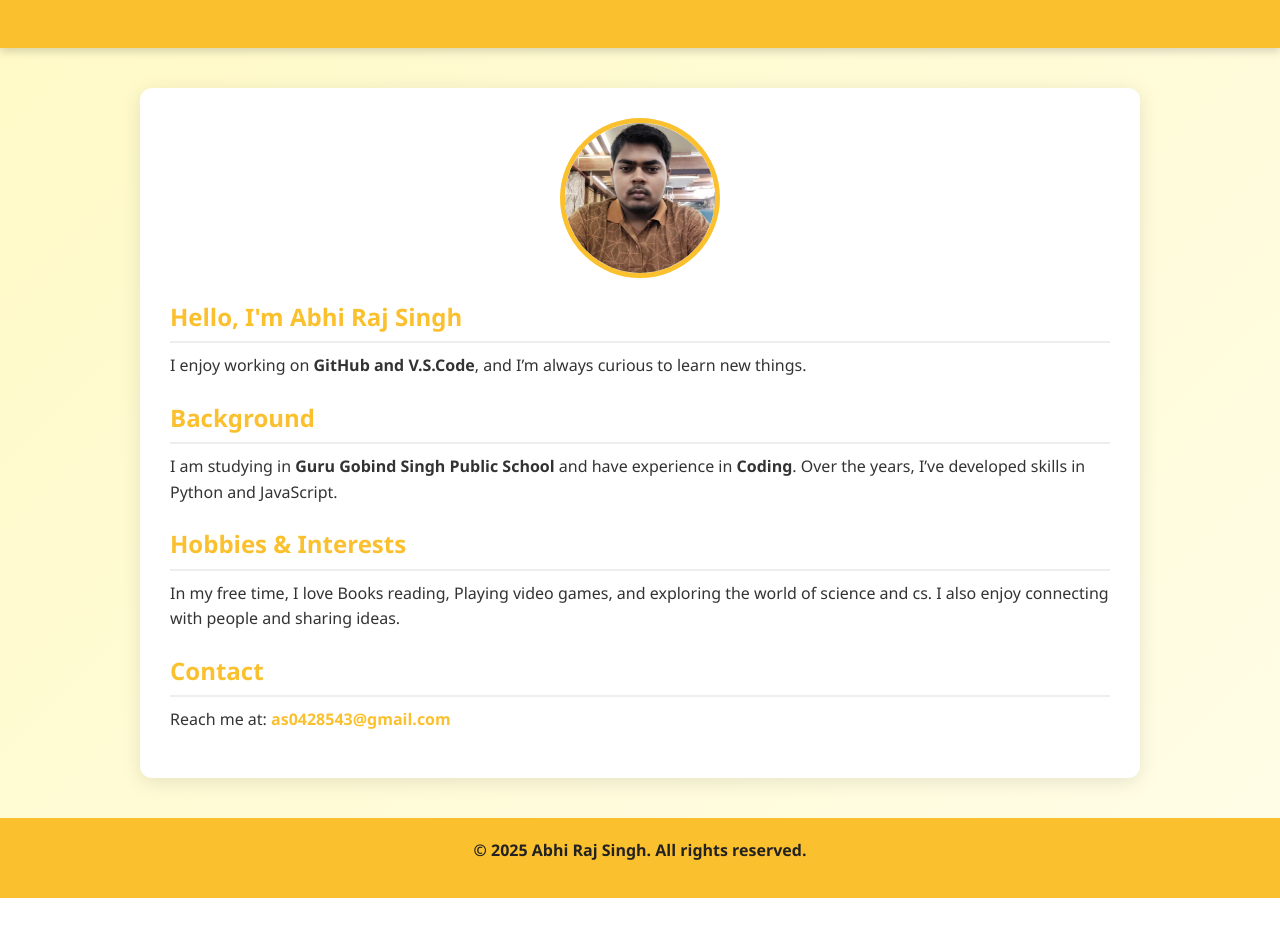
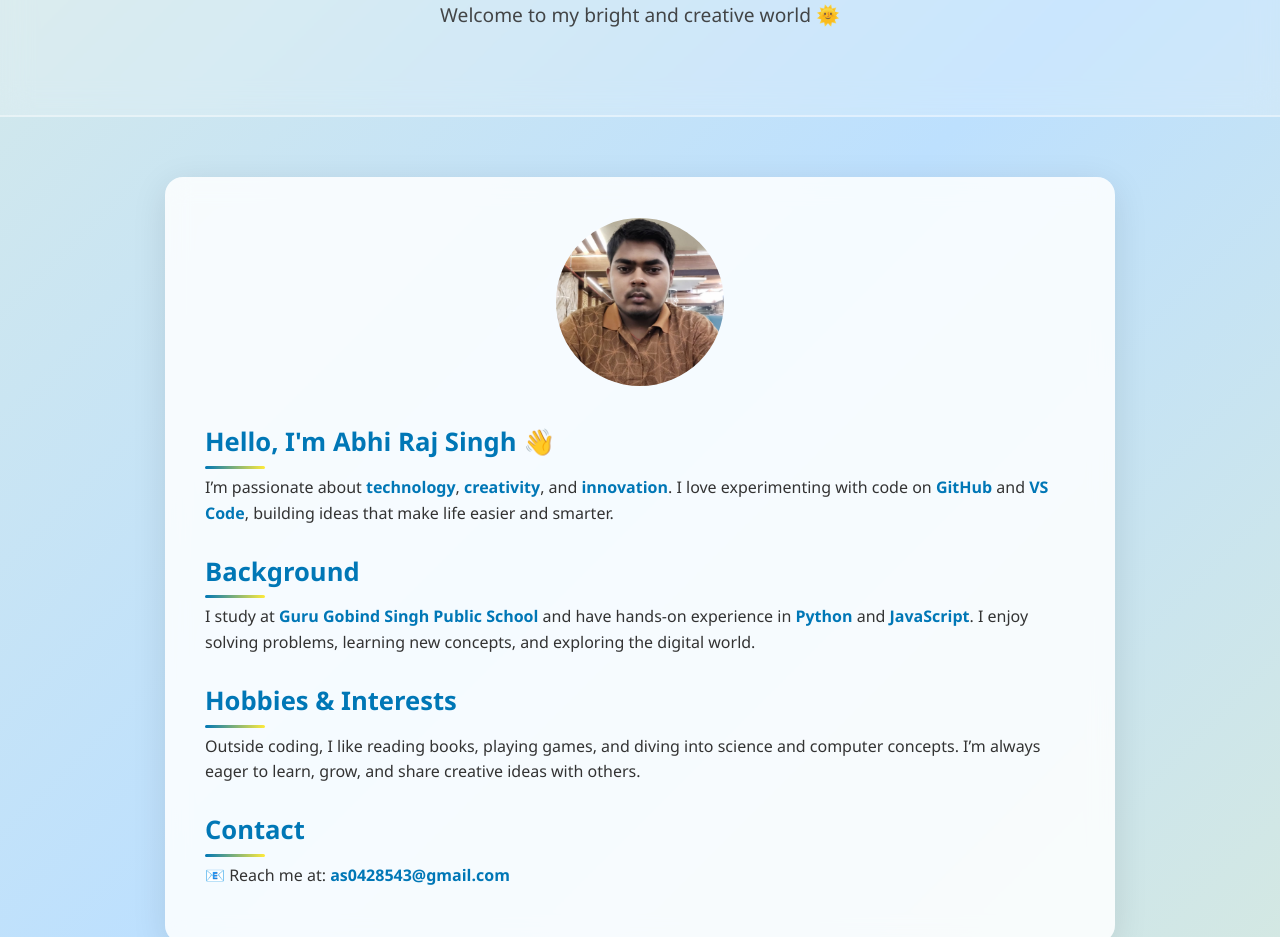
Before and after one commit to Abhiraj1121/About-me, a plain HTML site: page index.html in a window 1280 px wide. Shown: the part 152-1089 px from the top of the page. Before the commit the page ends 1050 px from the top, so only its background shows below. Drawn offline with Linux system fonts and the light colour scheme.

Commit message:
Update index.html

```diff
--- a/index.html
+++ b/index.html
@@ -3,7 +3,7 @@
 <head>
   <meta charset="UTF-8">
   <meta name="viewport" content="width=device-width, initial-scale=1.0">
-  <title>About Me</title>
+  <title>About Me • Abhi Raj Singh</title>
   <style>
     * {
       margin: 0;
@@ -12,23 +12,36 @@
     }
 
     body {
-      font-family: "Segoe UI", Tahoma, Geneva, Verdana, sans-serif;
-      background: linear-gradient(135deg, #fff9c4, #fffde7);
-      color: #333;
+      font-family: "Poppins", "Segoe UI", Tahoma, sans-serif;
+      background: linear-gradient(135deg, #a2d2ff, #fef9c3, #bde0fe, #fff7ae);
+      background-size: 400% 400%;
+      animation: gradientShift 14s ease infinite;
+      color: #222;
       line-height: 1.6;
+      overflow-x: hidden;
+    }
+
+    @keyframes gradientShift {
+      0% { background-position: 0% 50%; }
+      50% { background-position: 100% 50%; }
+      100% { background-position: 0% 50%; }
     }
 
     header {
-      background: #fbc02d;
-      color: #222;
-      padding: 40px 20px;
+      background: rgba(255, 255, 255, 0.2);
+      color: #003366;
       text-align: center;
-      box-shadow: 0 4px 8px rgba(0,0,0,0.15);
+      padding: 70px 20px;
+      backdrop-filter: blur(15px);
+      border-bottom: 2px solid rgba(255, 255, 255, 0.4);
+      animation: slideDown 1.2s ease-in-out;
     }
 
     header h1 {
-      font-size: 2.5rem;
+      font-size: 2.8rem;
       margin-bottom: 10px;
+      font-weight: 700;
+      text-shadow: 0 2px 6px rgba(0, 0, 0, 0.2);
     }
 
     header p {
@@ -37,72 +50,136 @@
     }
 
     .container {
-      max-width: 1000px;
-      margin: 40px auto;
-      padding: 30px;
-      background: white;
-      border-radius: 12px;
-      box-shadow: 0 4px 20px rgba(0,0,0,0.1);
-      animation: fadeIn 1s ease-in;
+      max-width: 950px;
+      margin: 60px auto;
+      padding: 40px;
+      background: rgba(255, 255, 255, 0.85);
+      border-radius: 18px;
+      box-shadow: 0 8px 35px rgba(0, 0, 0, 0.1);
+      backdrop-filter: blur(12px);
+      animation: fadeUp 1.5s ease;
     }
 
+    /* Profile Photo Animation */
     .profile-pic {
-      width: 160px;
-      height: 160px;
+      width: 180px;
+      height: 180px;
       border-radius: 50%;
       object-fit: cover;
       display: block;
-      margin: 0 auto 20px;
-      border: 5px solid #fbc02d;
-      transition: transform 0.3s ease;
+      margin: 0 auto 25px;
+      border: 6px solid transparent;
+      background: linear-gradient(135deg, #0077b6, #ffeb3b);
+      background-clip: padding-box;
+      position: relative;
+      animation: float 4s ease-in-out infinite;
+      transition: transform 0.5s ease, box-shadow 0.5s ease;
+    }
+
+    .profile-pic::after {
+      content: "";
+      position: absolute;
+      top: -10px;
+      left: -10px;
+      width: calc(100% + 20px);
+      height: calc(100% + 20px);
+      border-radius: 50%;
+      background: radial-gradient(circle, rgba(255,235,59,0.4), rgba(0,119,182,0.1));
+      filter: blur(15px);
+      z-index: -1;
+      animation: glowPulse 2.5s infinite alternate;
     }
 
     .profile-pic:hover {
-      transform: scale(1.05);
+      transform: scale(1.08) rotate(3deg);
+      box-shadow: 0 0 30px rgba(0, 119, 182, 0.3);
+    }
+
+    @keyframes float {
+      0%, 100% { transform: translateY(0); }
+      50% { transform: translateY(-10px); }
+    }
+
+    @keyframes glowPulse {
+      0% { opacity: 0.6; transform: scale(1); }
+      100% { opacity: 1; transform: scale(1.1); }
     }
 
     h2 {
-      color: #fbc02d;
-      margin: 20px 0 10px;
-      border-bottom: 2px solid #eee;
-      padding-bottom: 5px;
+      color: #0077b6;
+      margin: 25px 0 12px;
+      font-size: 1.6rem;
+      position: relative;
+    }
+
+    h2::after {
+      content: "";
+      position: absolute;
+      bottom: -6px;
+      left: 0;
+      width: 60px;
+      height: 3px;
+      background: linear-gradient(90deg, #0077b6, #ffeb3b);
+      border-radius: 2px;
+      animation: expandLine 1.5s ease-out;
     }
 
     p {
       margin-bottom: 15px;
+      color: #333;
+      font-size: 1rem;
+    }
+
+    strong {
+      color: #0077b6;
     }
 
     a {
-      color: #fbc02d;
+      color: #0077b6;
       text-decoration: none;
-      font-weight: bold;
+      font-weight: 600;
+      transition: color 0.3s ease, transform 0.3s ease;
     }
 
     a:hover {
-      text-decoration: underline;
+      color: #ffb703;
+      transform: scale(1.05);
     }
 
     footer {
       text-align: center;
-      padding: 20px;
-      background: #fbc02d;
-      color: #222;
-      margin-top: 40px;
+      padding: 25px;
+      background: rgba(255, 255, 255, 0.25);
+      color: #003366;
       font-weight: bold;
+      backdrop-filter: blur(10px);
+      border-top: 2px solid rgba(255,255,255,0.4);
+      animation: fadeUp 1.2s ease-in-out;
     }
 
-    @keyframes fadeIn {
-      from { opacity: 0; transform: translateY(20px); }
+    /* Keyframe Animations */
+    @keyframes fadeUp {
+      from { opacity: 0; transform: translateY(30px); }
       to { opacity: 1; transform: translateY(0); }
+    }
+
+    @keyframes slideDown {
+      from { opacity: 0; transform: translateY(-40px); }
+      to { opacity: 1; transform: translateY(0); }
+    }
+
+    @keyframes expandLine {
+      from { width: 0; opacity: 0; }
+      to { width: 60px; opacity: 1; }
     }
 
     @media (max-width: 600px) {
       header h1 {
-        font-size: 2rem;
+        font-size: 2.1rem;
       }
       .container {
-        margin: 20px;
-        padding: 20px;
+        margin: 25px;
+        padding: 25px;
       }
     }
   </style>
@@ -110,37 +187,37 @@
 <body>
   <header>
     <h1>About Me</h1>
-    <p>Welcome to my personal space on the web</p>
+    <p>Welcome to my bright and creative world 🌞</p>
   </header>
 
   <div class="container">
     <img src="photo.jpg" alt="Profile Picture" class="profile-pic">
-    <h2>Hello, I'm Abhi Raj Singh</h2>
+    <h2>Hello, I'm Abhi Raj Singh 👋</h2>
     <p>
-      I enjoy working on <strong>GitHub and V.S.Code</strong>, and I’m always curious to learn new things.
+      I’m passionate about <strong>technology</strong>, <strong>creativity</strong>, and <strong>innovation</strong>.
+      I love experimenting with code on <strong>GitHub</strong> and <strong>VS Code</strong>, building ideas that make life easier and smarter.
     </p>
 
     <h2>Background</h2>
     <p>
-      I am studying in <strong>Guru Gobind Singh Public School</strong> and have experience in <strong>Coding</strong>.
-      Over the years, I’ve developed skills in Python and JavaScript.
+      I study at <strong>Guru Gobind Singh Public School</strong> and have hands-on experience in <strong>Python</strong> and <strong>JavaScript</strong>.
+      I enjoy solving problems, learning new concepts, and exploring the digital world.
     </p>
 
     <h2>Hobbies & Interests</h2>
     <p>
-      In my free time, I love Books reading, Playing video games, and exploring the world of science and cs.
-      I also enjoy connecting with people and sharing ideas.
+      Outside coding, I like reading books, playing games, and diving into science and computer concepts.
+      I’m always eager to learn, grow, and share creative ideas with others.
     </p>
 
     <h2>Contact</h2>
     <p>
-      Reach me at: <a href="mailto:as0428543@gmail.com">
-      as0428543@gmail.com</a>
+      📧 Reach me at: <a href="mailto:as0428543@gmail.com">as0428543@gmail.com</a>
     </p>
   </div>
 
   <footer>
-    <p>&copy; 2025 Abhi Raj Singh. All rights reserved.</p>
+    <p>&copy; 2025 Abhi Raj Singh • Designed with 💙 & ☀️</p>
   </footer>
 </body>
 </html>
```
